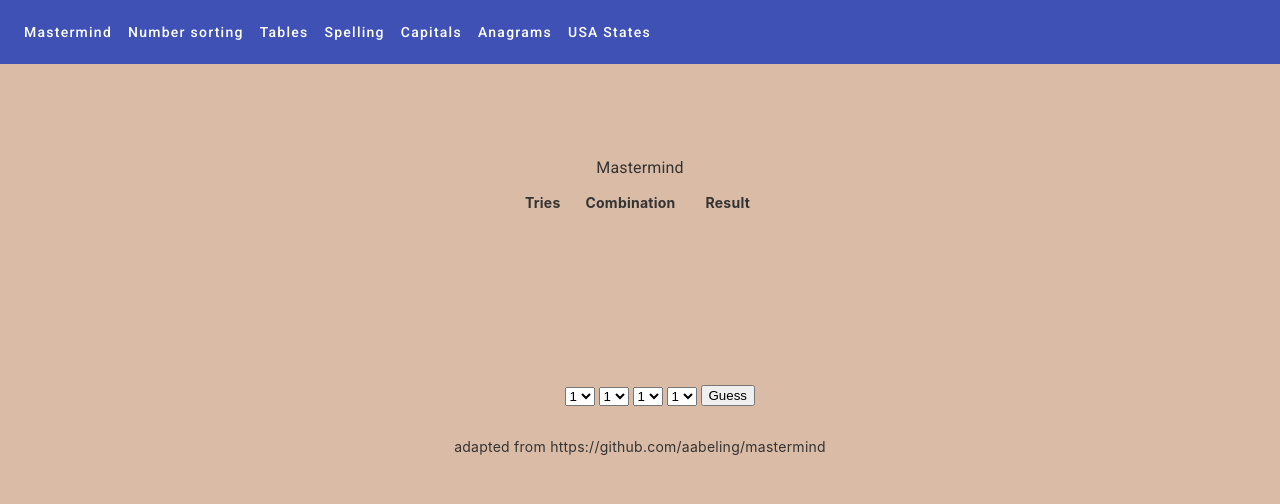
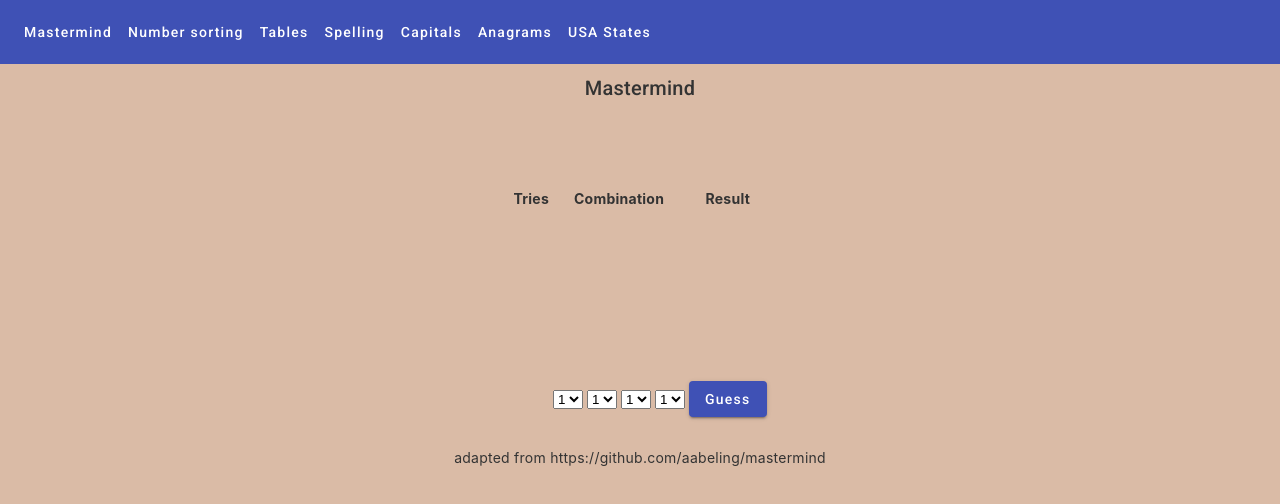
Before and after one commit to kenscoles/sample, an Angular app: page /mastermind in a window 1280 px wide. Shown: the top 504 px of the page. Built offline with nearby package versions, Linux system fonts and the light colour scheme.

Commit message:
formatting of board

```diff
--- a/src/app/app.component.css
+++ b/src/app/app.component.css
@@ -0,0 +1,6 @@
+.fixed-header {
+    top: 0;
+    left: 0;
+    z-index: 2;
+    width: 100% !important;
+}
--- a/src/app/app.component.html
+++ b/src/app/app.component.html
@@ -1,4 +1,4 @@
-<mat-toolbar color="primary">
+<mat-toolbar color="primary" class="fixed-header">
 <mat-toolbar-row>
   <div>
     <a mat-button [routerLink]="'/mastermind'">Mastermind</a>
--- a/src/app/mastermind/board/board.component.html
+++ b/src/app/mastermind/board/board.component.html
@@ -25,7 +25,7 @@
         </select>
       </td>
       <td>
-        <button (click)="onGuess()">Guess</button>
+        <button  mat-raised-button color="primary" (click)="onGuess()">Guess</button>
       </td>
     </tr>
     <tr *ngIf="gameLost">
--- a/src/app/mastermind/board/board.component.ts
+++ b/src/app/mastermind/board/board.component.ts
@@ -2,13 +2,16 @@ import { Component, OnInit } from '@angular/core';
 import { Board, Guess, Combination } from '../board';
 import { CommonModule } from '@angular/common';
 import { FormsModule } from '@angular/forms';
+import { MatButtonModule } from '@angular/material/button';
+import { MatInputModule } from '@angular/material/input';
+import { MatSelectModule } from '@angular/material/select'
 
 @Component({
   selector: 'board',
   templateUrl: './board.component.html',
   styleUrls: ['./board.component.css'],
   standalone: true,
-  imports: [CommonModule, FormsModule]
+  imports: [CommonModule, FormsModule, MatButtonModule, MatInputModule, MatSelectModule]
 })
 export class BoardComponent implements OnInit {
 
--- a/src/app/mastermind/mastermind.component.html
+++ b/src/app/mastermind/mastermind.component.html
@@ -298,9 +298,9 @@
     }
   </style>
 
+  <header> <span style="text-align: center;" ><h2>Mastermind</h2></span></header>
+  <div class="content" role="main">
 
-  <div class="content" role="main">
-    <span><h3>Mastermind</h3></span>
     <board></board>
 
     <!-- Footer -->
```
